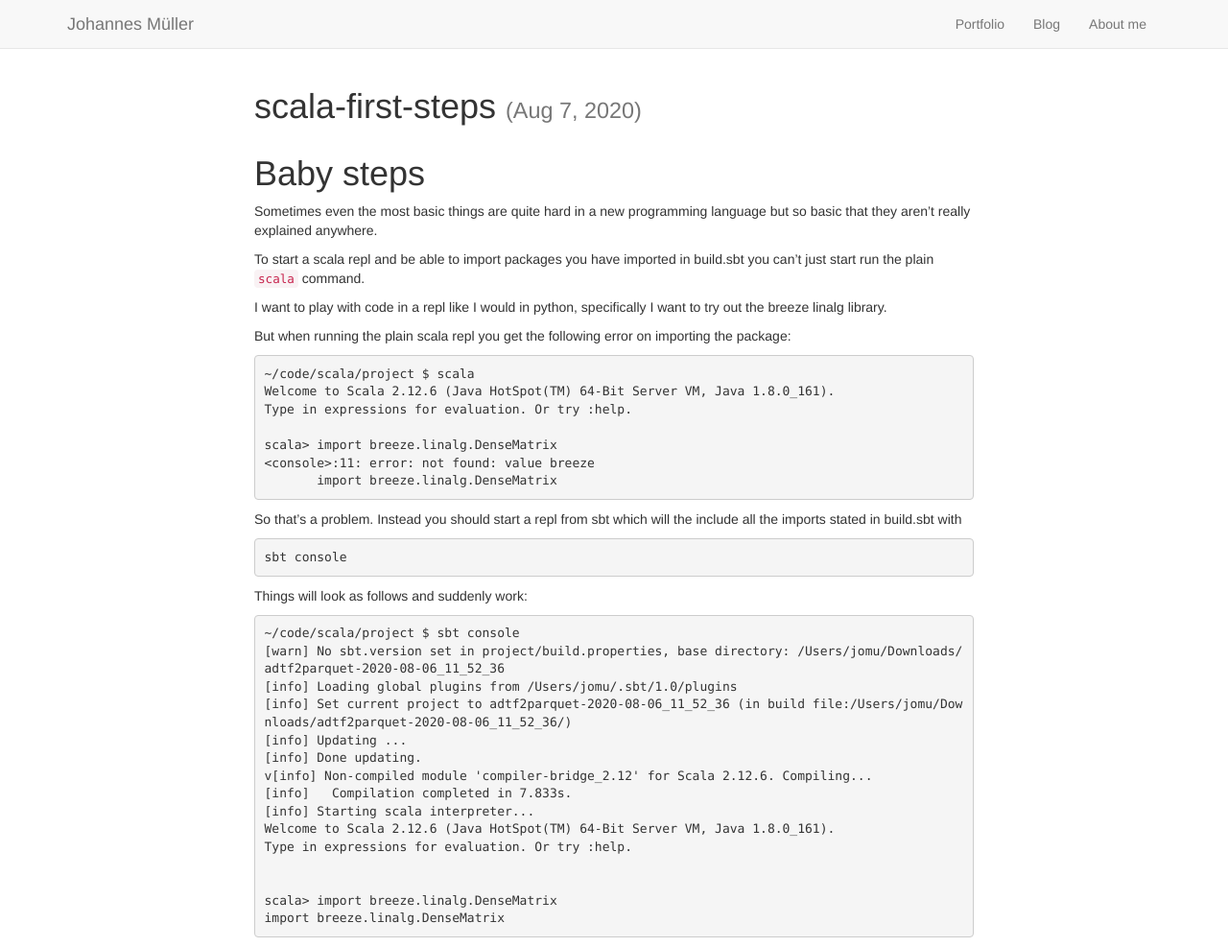
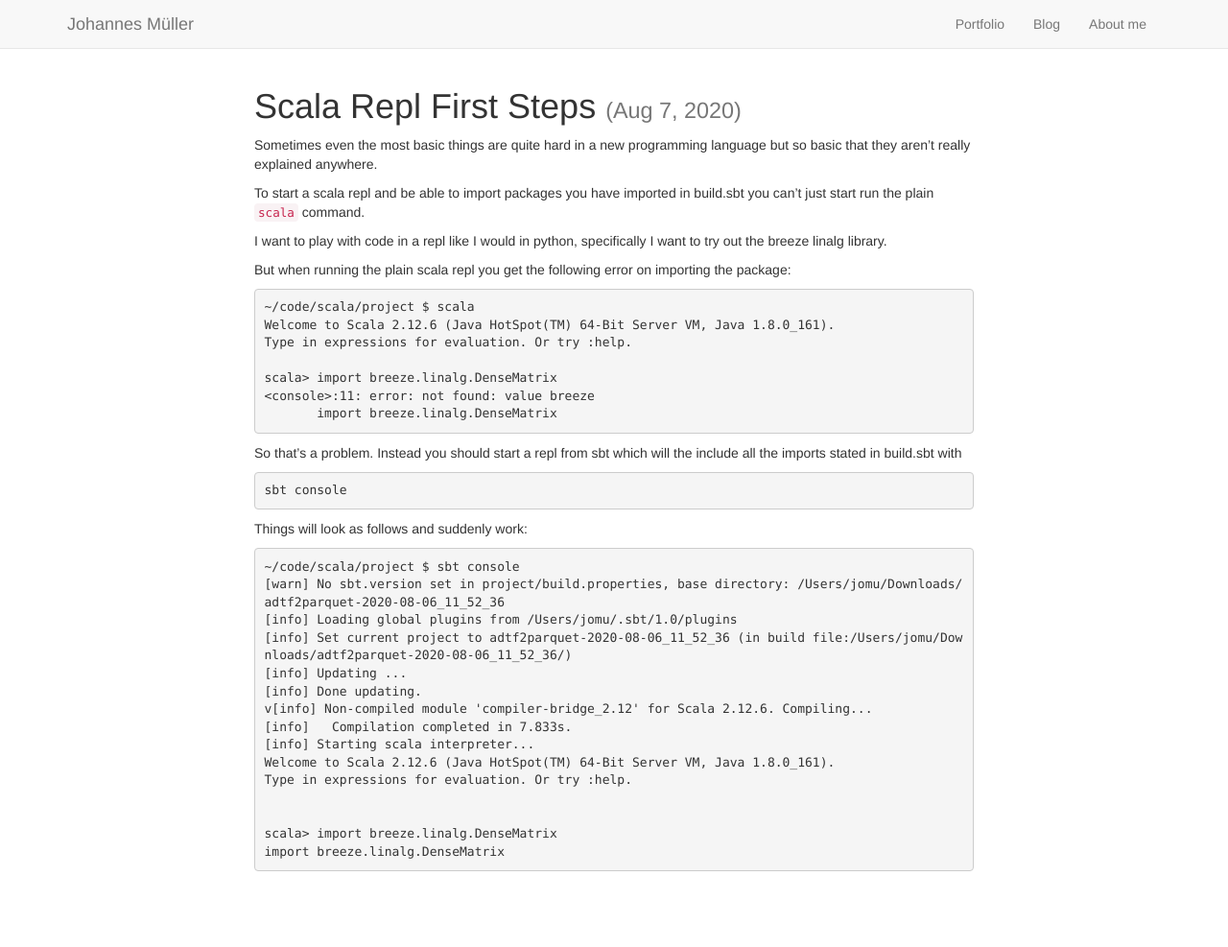
Before and after one commit to joh-mue/joh-mue.github.io, a Jekyll site: the page built from _posts/2020-08-07-scala-first-steps.markdown, in a window 1280 px wide. Shown: the whole page at 96% size. Built offline with Jekyll 4.4.1, drawn with Linux system fonts in a browser that asks for light colours; nearby versions of some CDN libraries; after the commit the page ends 918 px from its top, so only the background shows below that.

Commit message:
Update 2020-08-07-scala-first-steps.markdown

```diff
--- a/_posts/2020-08-07-scala-first-steps.markdown
+++ b/_posts/2020-08-07-scala-first-steps.markdown
@@ -1,10 +1,8 @@
 ---
-title: scala-first-steps
+title: Scala Repl First Steps
 layout: post
 categories: programming, scala
 ---
-
-# Baby steps
 
 Sometimes even the most basic things are quite hard in a new programming language but so basic that they aren't really explained anywhere.
 
```
